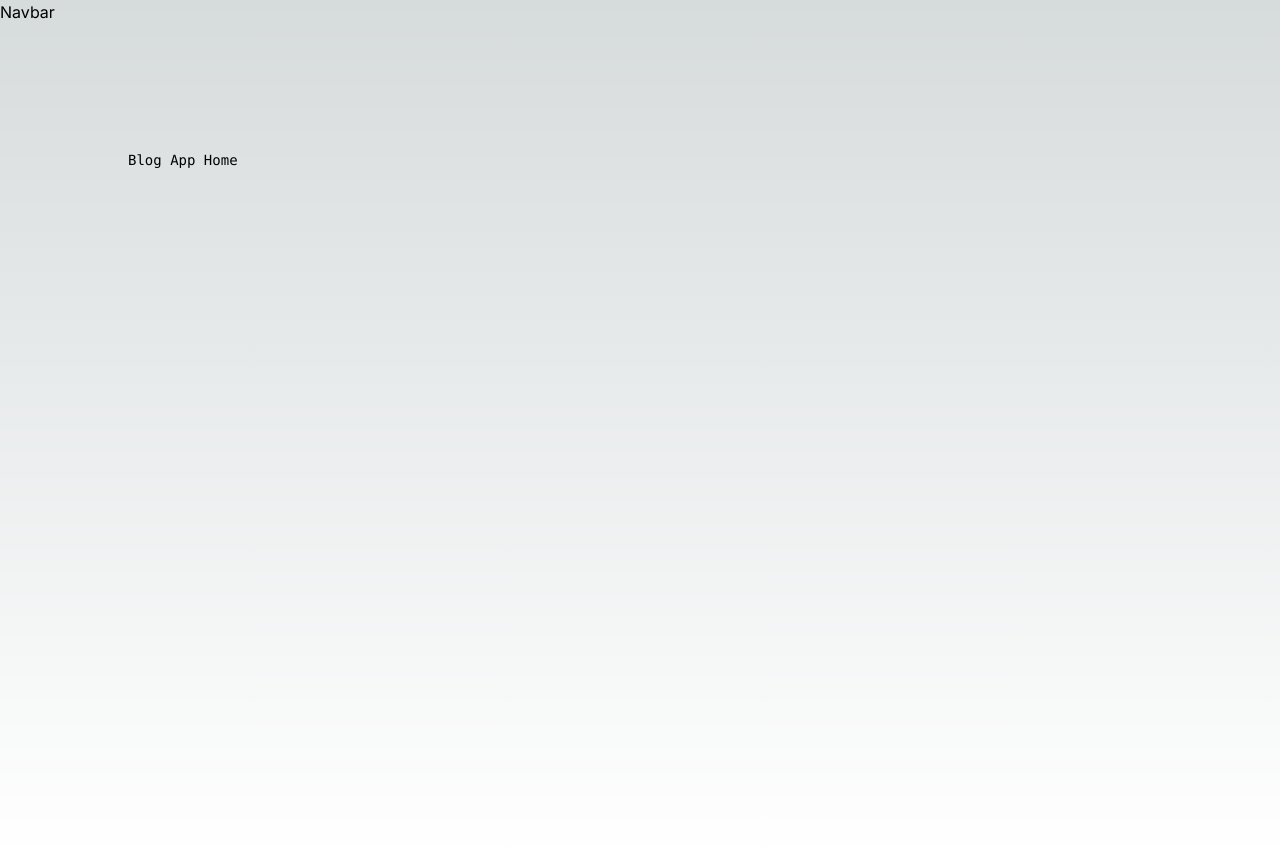
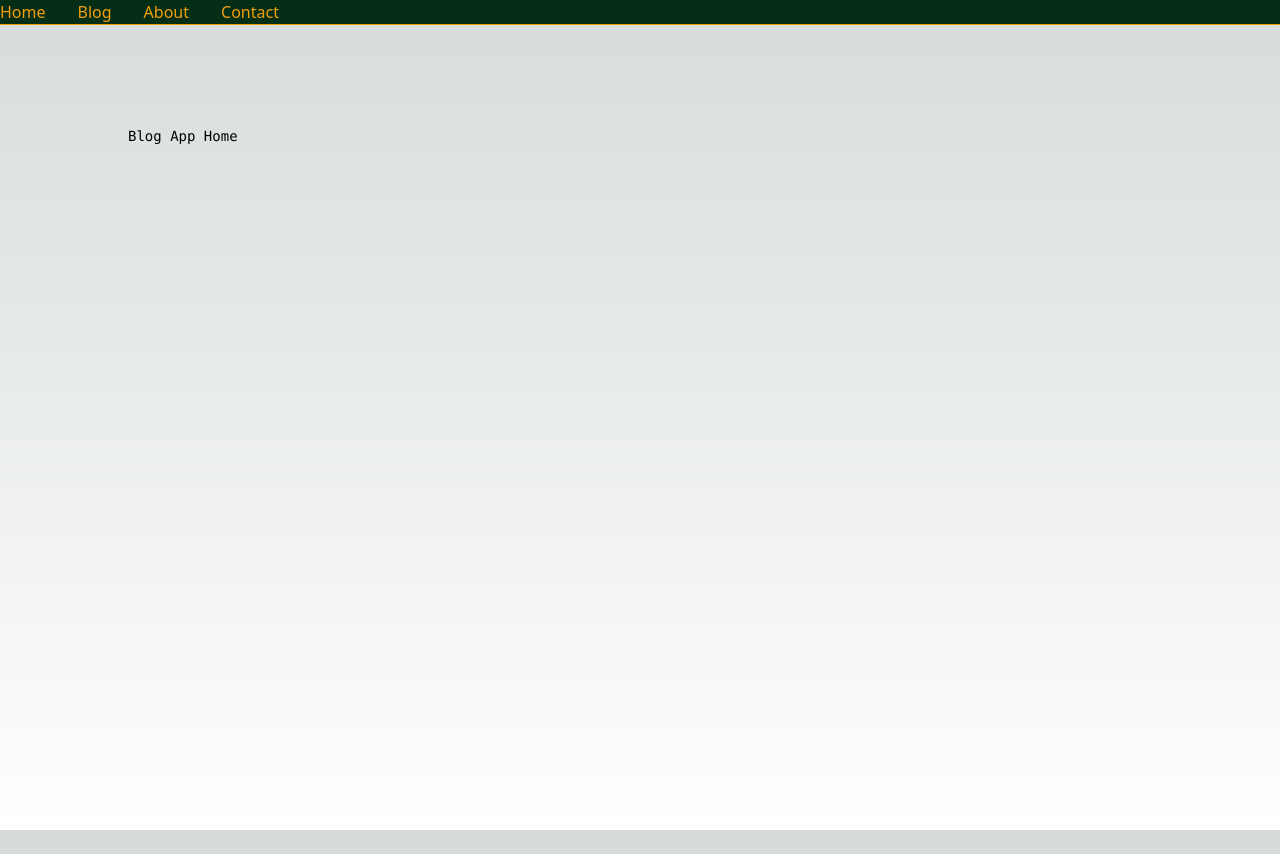
Before and after one commit to nainoaktv/blog-app, a Next.js app: page / in a window 1280 px wide. After the commit the page ends 830 px from the top, so only its background shows below. Built offline with nearby package versions, Linux system fonts and the light colour scheme.

Commit message:
feat: render navbar

```diff
--- a/src/components/Navbar/index.js
+++ b/src/components/Navbar/index.js
@@ -1,11 +1,34 @@
 "use client";
 
+import { navOptions } from "@/utils";
+import { useRouter } from "next/navigation";
+
+function NavItems({ router }) {
+  return (
+    <div className="items-center justify-between w-full md:flex md:w-auto">
+      <ul className="flex flex-col p-4 md:p-0 mt-4 font-medium font-sans md:flex-row md:space-x-8 md:mt-0 md:border-0">
+        {navOptions.map((item) => (
+          <li
+            className="cursor-pointer block py-2 pl-3 pr-4 text-amber-500 md:p-0"
+            key={item.id}
+            onClick={() => router.push(item.path)}
+          >
+            {item.label}
+          </li>
+        ))}
+      </ul>
+    </div>
+  );
+}
+
 export default function Navbar() {
+  const router = useRouter();
+
   return (
     <>
-      <div>
-        <h1>Navbar</h1>
-      </div>
+      <nav className="fixed w-full top-0 left-0 z-20 border-b border-amber-500 bg-green-950">
+        <NavItems router={router} />
+      </nav>
     </>
   );
 }
```
